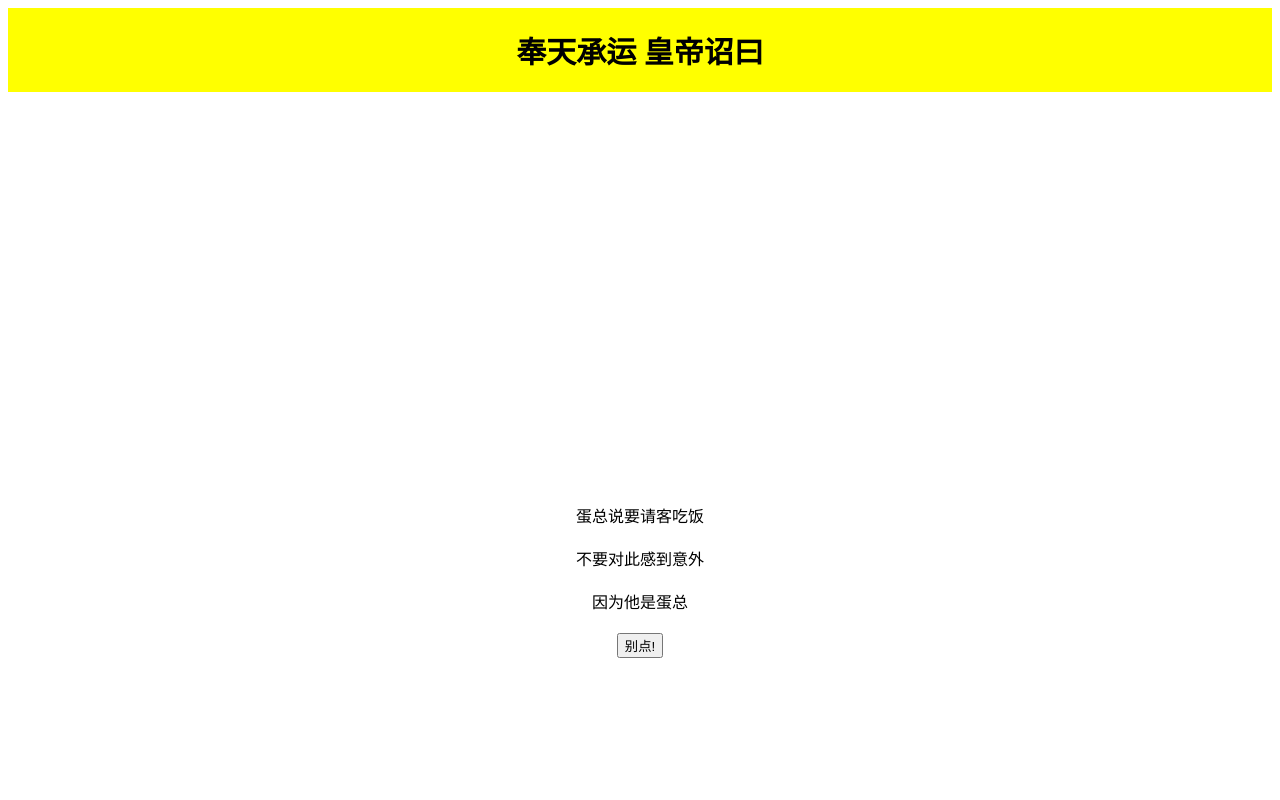
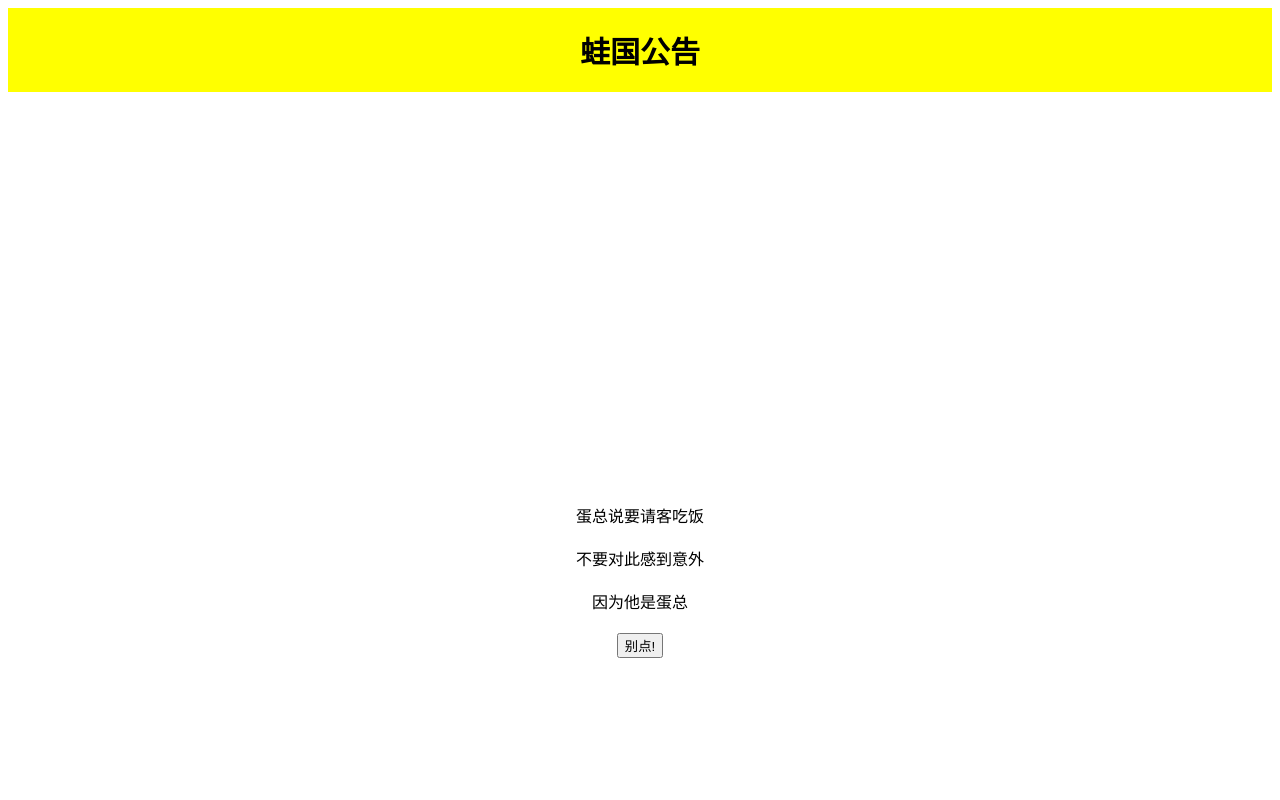
Before and after one commit to wawa717/wawa-one, a plain HTML site: page index.html in a window 1280 px wide. Shown: the top 800 px of the page. Drawn offline with Linux system fonts and the light colour scheme.

Commit message:
Update index.html

```diff
--- a/index.html
+++ b/index.html
@@ -7,7 +7,7 @@
     text-align:center;
     font-size:30px;
     padding:20px">
-    奉天承运 皇帝诏曰
+    蛙国公告
  </b>
 <div style="
     max-width:760px;
```
